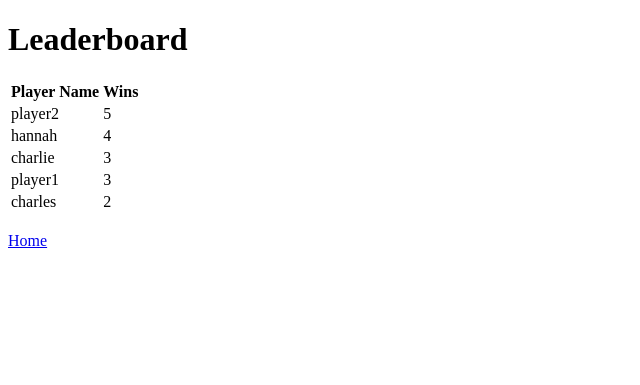
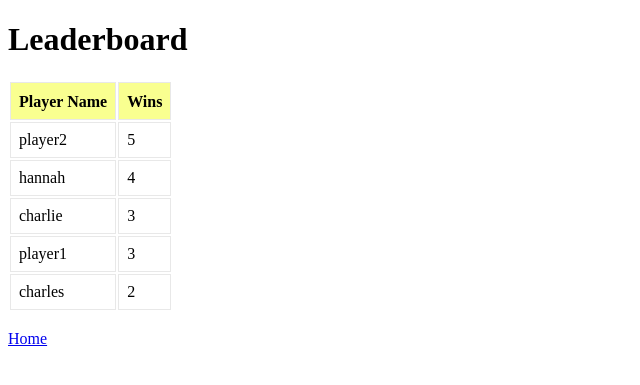
Before and after one commit to CA-Gray90/RPSLS-Online-PY175, a Flask app: page /leaderboard in a window 1280 px wide. Shown: the top 385 px of the page, without its empty margins (0-640 px from the left). Run offline with Flask 3, Linux system fonts and the light colour scheme.

Commit message:
Added some basic styling for table

```diff
--- a/app.py
+++ b/app.py
@@ -153,5 +153,3 @@ def display_outcome():
 
 if __name__ == '__main__':
     app.run(debug=True, port=5003)
-
-# TODO: Clean up UI a bit with basic CSS
--- a/static/stylesheets/styles.css
+++ b/static/stylesheets/styles.css
@@ -6,3 +6,16 @@
     color:rgb(0, 184, 28);
     background: #d4ffcc
 }
+
+td, th {
+    border: 1px solid rgb(232, 232, 232);
+    padding: 8px
+}
+
+th {
+    padding-top:10px;
+    padding-bottom:10ps;
+    text-align:left;
+    background-color: rgb(249, 255, 144);
+    color: rgb(0, 0, 0)
+}
```
